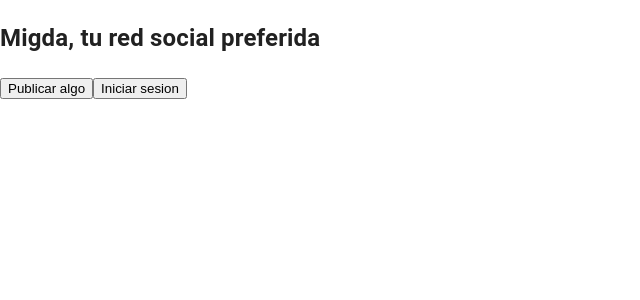
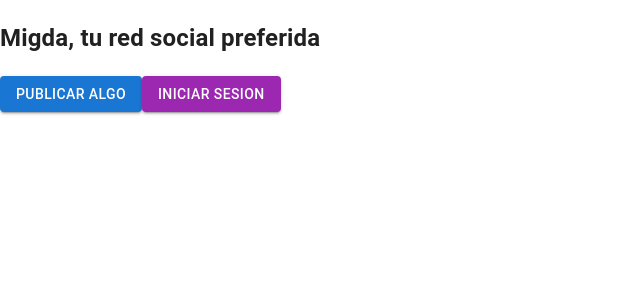
Before and after one commit to gonzzoli/tp6-calidad-software, a React (Vite) app: page / in a window 1280 px wide. Shown: the top 300 px of the page, without its empty margins (0-640 px from the left). Built offline with nearby package versions, Linux system fonts and the light colour scheme.

Commit message:
hotfix/crearPost

```diff
--- a/src/App.tsx
+++ b/src/App.tsx
@@ -1,6 +1,6 @@
 import { useState } from "react";
 import { Post } from "./componentes/Post";
-import { Modal } from "@mui/material";
+import { Button, Modal } from "@mui/material";
 import ModalAgregarPost from "./componentes/ModalAgregarPost";
 import toast from "react-hot-toast";
 import ModalLogin from "./componentes/ModalLogin";
@@ -20,7 +20,12 @@ export default function App() {
       toast.error("El titulo del post debe tener al menos 3 caracteres");
       return;
     }
-    setPosts;
+    if (!usuarioLogeado) {
+      toast.error("Primero debes iniciar sesion");
+      return;
+    }
+    setPosts([...posts, { ...post, usuario: usuarioLogeado }]);
+    setCreandoPost(false);
   };
 
   const login = (usuario: string) => {
@@ -29,6 +34,7 @@ export default function App() {
       return;
     }
     setUsuarioLogeado(usuario);
+    setIniciandoSesion(false);
   };
 
   return (
@@ -42,7 +48,8 @@ export default function App() {
       <h1>Migda, tu red social preferida</h1>
       {usuarioLogeado && <h5>Bienvenido {usuarioLogeado}</h5>}
       <div>
-        <button
+        <Button
+          variant="contained"
           onClick={() => {
             if (!usuarioLogeado) {
               toast.error("Primero debes iniciar sesion");
@@ -51,15 +58,15 @@ export default function App() {
             setCreandoPost(true);
           }}>
           Publicar algo
-        </button>
-        <button onClick={() => setIniciandoSesion(true)}>
+        </Button>
+        <Button variant="contained" color="secondary" onClick={() => setIniciandoSesion(true)}>
           Iniciar sesion {usuarioLogeado && " como otro usuario"}
-        </button>
+        </Button>
       </div>
       {posts.map((post) => (
         <div>
           <h4>{post.titulo}</h4>
-          <em>{post.usuario}</em>
+          <em>Usuario: {post.usuario}</em>
           <p>{post.contenido}</p>
         </div>
       ))}
--- a/src/componentes/ModalAgregarPost.tsx
+++ b/src/componentes/ModalAgregarPost.tsx
@@ -10,7 +10,7 @@ export default function ModalAgregarPost({
   const [contenido, setContenido] = useState("");
 
   return (
-    <div>
+    <div style={{background: "white"}}>
       <label htmlFor="titulo">Titulo</label>
       <input type="text" value={titulo} id="titulo" onChange={(e) => setTitulo(e.target.value)} />
       <label htmlFor="contenido">Contenido del post</label>
--- a/src/componentes/ModalLogin.tsx
+++ b/src/componentes/ModalLogin.tsx
@@ -4,7 +4,7 @@ export default function ModalLogin({ login }: { login: (usuario: string) => void
   const [usuario, setUsuario] = useState("");
 
   return (
-    <div>
+    <div style={{background: "white"}}>
       <label htmlFor="titulo">Usuario</label>
       <input type="text" id="titulo" onChange={(e) => setUsuario(e.target.value)} />
       <button onClick={() => login(usuario)}>Iniciar sesion</button>
```
